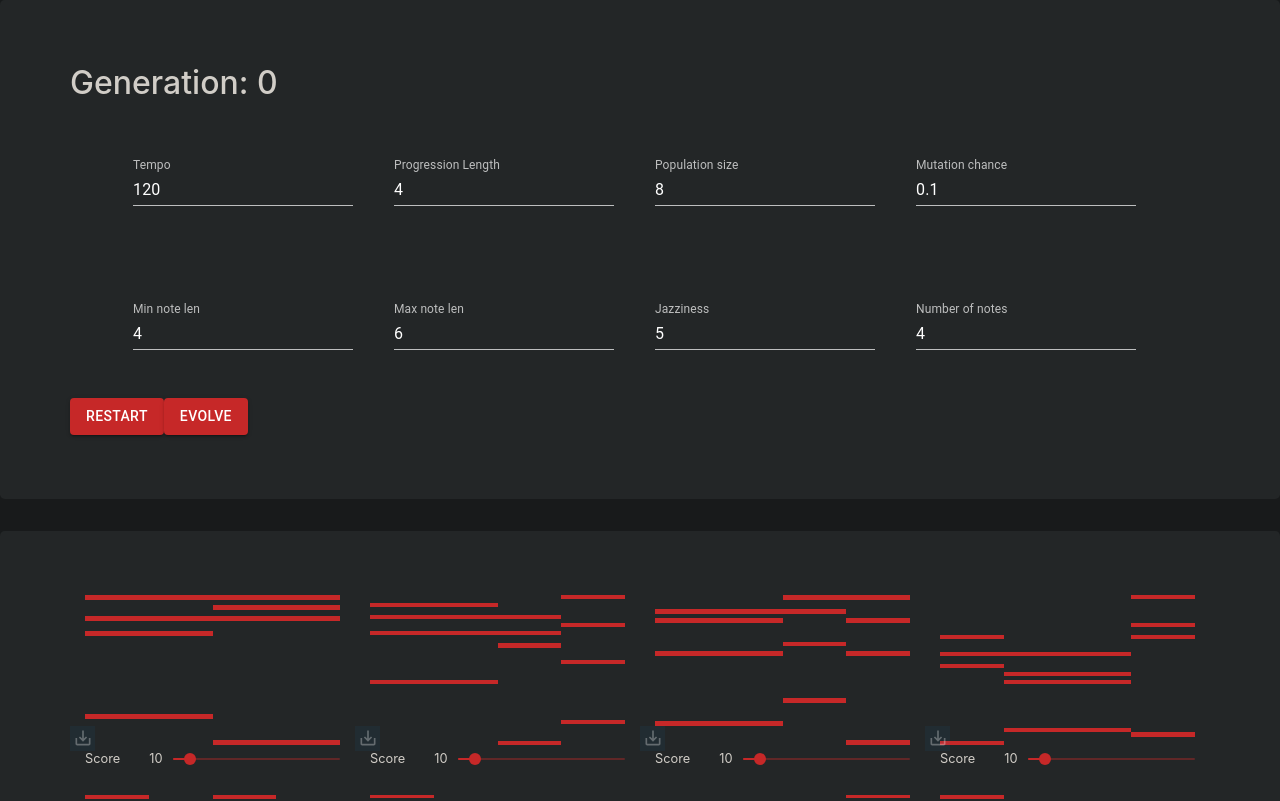
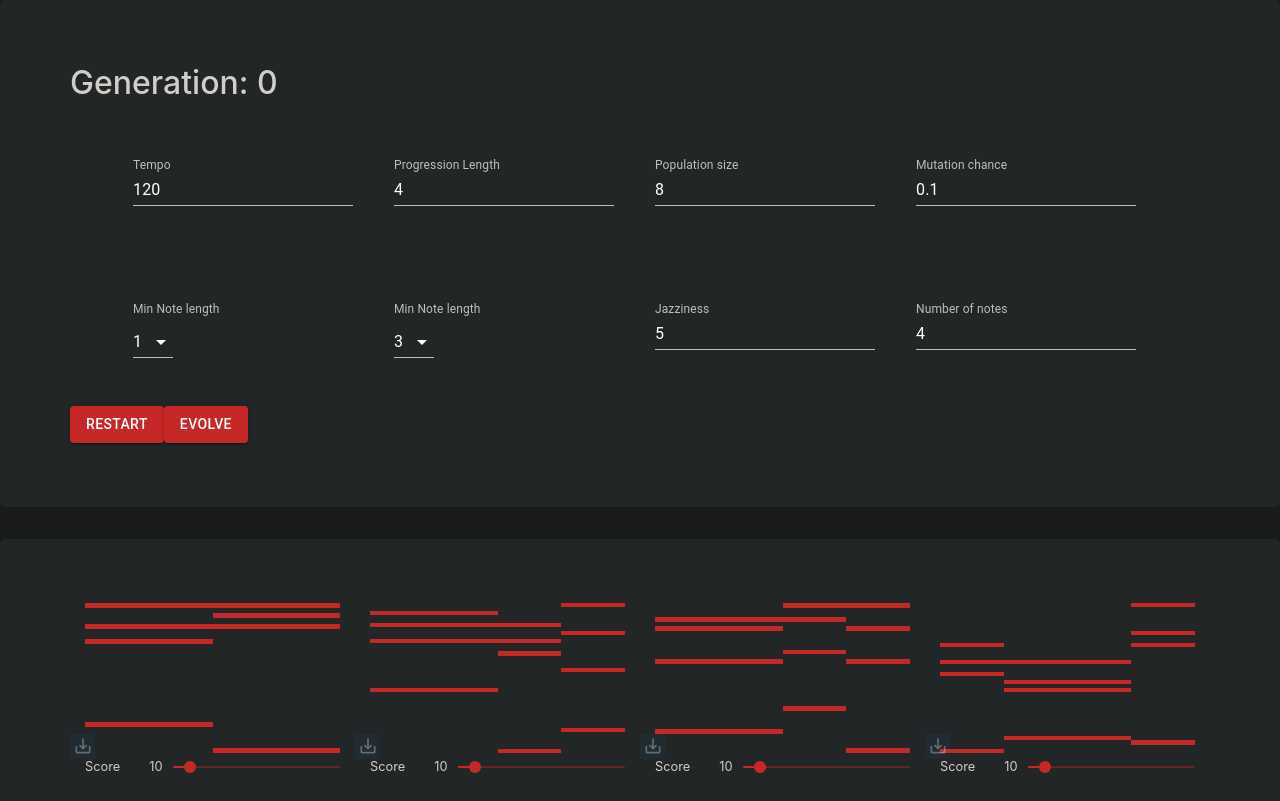
Before and after one commit to TheCommonCold/midi-generator, a React (Create React App) app: page / in a window 1280 px wide. Shown: the top 801 px of the page. Built offline with nearby package versions, Linux system fonts and the light colour scheme.

Commit message:
Better controls

```diff
--- a/src/components/ControlPanel.jsx
+++ b/src/components/ControlPanel.jsx
@@ -1,7 +1,7 @@
 import React, {useEffect, useState} from 'react';
 import {Jumbotron, Container, Row, Col} from 'reactstrap'
 import { useDispatch } from 'react-redux'
-import {Button, TextField} from '@material-ui/core';
+import {Button, TextField, Select, MenuItem, InputLabel} from '@material-ui/core';
 
 import {createPopulation} from '../genetic/population'
 import {addSpeciman, deletePopulation} from '../actions/populationActions'
@@ -18,8 +18,8 @@ function ControlPanel() {
         jazziness: 5,
         numberOfNotes: 4,
         progressionLength: 4,
-        windowmin:4,
-        windowmax:6
+        windowmin:rythms[4],
+        windowmax:rythms[6]
     })
 
     const [tempo, settempo] = useState(120)
@@ -33,16 +33,16 @@ function ControlPanel() {
     const handleChange = (e) => {
 
         let contraint = false
-        const value = parseInt(e.target.value)
+        let value = parseFloat(e.target.value)
 
-        if(e.target.name === 'windowmin'){
-            if(value>state.windowmax || value<0)
-                contraint = true
-        }
-        if(e.target.name === 'windowmax'){
-            if(value<state.windowmin || value>=rythms.length)
-                contraint = true
-        }
+        // if(e.target.name === 'windowmin'){
+        //     if(value>state.windowmax || value<0)
+        //         contraint = true
+        // }
+        // if(e.target.name === 'windowmax'){
+        //     if(value<state.windowmin || value>=rythms.length)
+        //         contraint = true
+        // }
 
         if(e.target.name==='tempo'){
             settempo(value)
@@ -52,7 +52,7 @@ function ControlPanel() {
             if(!contraint)
                 setState({
                     ...state,
-                    [e.target.name]: parseInt(e.target.value)
+                    [e.target.name]: value
                 });
     }
 
@@ -63,7 +63,7 @@ function ControlPanel() {
     const restart = () => {
         setGeneration(0)
         dispatch(deletePopulation())
-        createPopulation(state.populationSize, state.jazziness, state.numberOfNotes, {min:state.windowmin,max:state.windowmax}, state.progressionLength).map(x => dispatch(addSpeciman(x)))
+        createPopulation(state.populationSize, state.jazziness, state.numberOfNotes, {min:rythms.indexOf(state.windowmin),max:rythms.indexOf(state.windowmax)}, state.progressionLength).map(x => dispatch(addSpeciman(x)))
     }
 
     useEffect(() => {
@@ -86,10 +86,40 @@ function ControlPanel() {
             </Row>
             <Row className='p-5'>
                         <Col>
-                        <TextField disabled={disabled} name='windowmin' label="Min note len" type="number" onChange={handleChange} value={state.windowmin}/>
+                            <InputLabel shrink >
+                            Min Note length
+                            </InputLabel>
+                            <Select
+                            name='windowmin'
+                            disabled={disabled}
+                            value={state.windowmin}
+                            onChange={handleChange}
+                            >
+                            {rythms.map((rythm, index) => {
+                                if(rythm<state.windowmax)
+                                return <MenuItem key={index} value={rythm}>{rythm}</MenuItem>
+                                else
+                                return null
+                            })}
+                            </Select>
                         </Col>
                         <Col>
-                        <TextField disabled={disabled} name='windowmax' label="Max note len" type="number" onChange={handleChange} value={state.windowmax}/>
+                        <InputLabel shrink >
+                        Min Note length
+                            </InputLabel>
+                            <Select
+                            name='windowmax'
+                            disabled={disabled}
+                            value={state.windowmax}
+                            onChange={handleChange}
+                            >
+                            {rythms.map((rythm, index) => {
+                                if(rythm>state.windowmin)
+                                return <MenuItem key={index} value={rythm}>{rythm}</MenuItem>
+                                else
+                                return null
+                            })}
+                            </Select>
                         </Col>
                         <Col>
                         <TextField disabled={disabled} name='jazziness' label="Jazziness" type="number" onChange={handleChange} value={state.jazziness}/>
@@ -102,7 +132,7 @@ function ControlPanel() {
                 <Button variant="contained" color="primary" onClick={restart}>
                     Restart
                 </Button>
-                <NewGeneration updateGeneration={updateGeneration} params={state}/>
+                <NewGeneration updateGeneration={updateGeneration} params={{...state, windowmin: rythms.indexOf(state.windowmin), windowmax:rythms.indexOf(state.windowmax)}}/>
             </Row>
         </Container>
     </Jumbotron>
```
Also changed, not shown: 2 other files (tests, documents, lock files or other folders).
